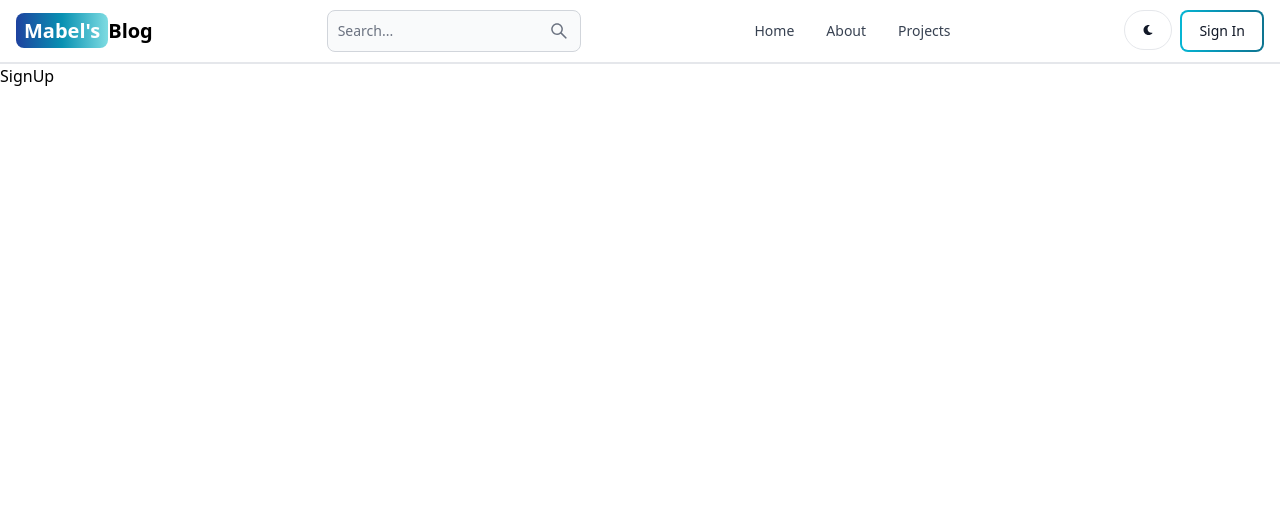
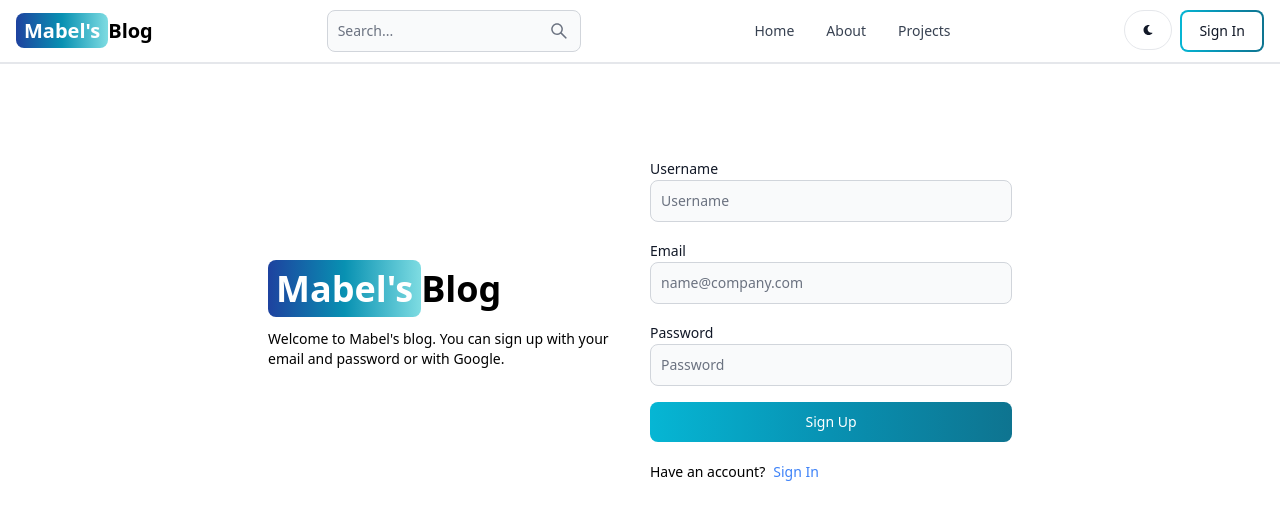
Before and after one commit to nnmai-mabel/mabel-blog, a React (Vite) app in the folder client/: page /signup in a window 1280 px wide. Shown: the top 520 px of the page. Built offline with nearby package versions, Linux system fonts and the light colour scheme.

Commit message:
sign up page

```diff
--- a/client/src/components/Header.jsx
+++ b/client/src/components/Header.jsx
@@ -8,7 +8,7 @@ export default function Header() {
 
 	return (
 		<Navbar className='border-b-2'>
-			<Link to="*" className='self-center whitespace-nowrap text-sm sm:text-xl font-semibold dark:text-white'>
+			<Link to="/" className='self-center whitespace-nowrap text-sm sm:text-xl font-semibold dark:text-white'>
 				<span className='px-2 py-1 bg-gradient-to-r from-blue-800 via-cyan-600 to-teal-300 rounded-lg text-white'>Mabel's</span>
 				Blog
 			</Link>
--- a/client/src/pages/SignUp.jsx
+++ b/client/src/pages/SignUp.jsx
@@ -1,5 +1,63 @@
+import { Button, Label, TextInput } from "flowbite-react"
+import { Link } from "react-router-dom"
+
 export default function SignUp() {
-  return (
-    <div>SignUp</div>
-  )
+	return (
+		<div className="min-h-screen mt-20">
+			<div className="flex p-3 max-w-3xl mx-auto flex-col md:flex-row md:items-center gap-5">
+				{/* left */}
+				<div className="flex-1">
+					<Link
+						to="/"
+						className='font-bold dark:text-white text-4xl'>
+						<span className='px-2 py-1 bg-gradient-to-r from-blue-800 via-cyan-600 to-teal-300 rounded-lg text-white'>
+							Mabel's
+						</span>
+						Blog
+					</Link>
+					<p className="text-sm mt-5">
+						Welcome to Mabel's blog. You can sign up with your email and password or with Google.
+					</p>
+				</div>
+				{/* right */}
+				<div className="flex-1">
+					<form className="flex flex-col gap-4">
+						<div>
+							<Label value="Username" />
+							<TextInput
+								type="text"
+								placeholder="Username"
+								id="username"
+							/>
+						</div>
+						<div>
+							<Label value="Email" />
+							<TextInput
+								type="text"
+								placeholder="name@company.com"
+								id="email"
+							/>
+						</div>
+						<div>
+							<Label value="Password" />
+							<TextInput
+								type="text"
+								placeholder="Password"
+								id="password"
+							/>
+						</div>
+						<Button type="submit" gradientMonochrome="info">
+							Sign Up
+						</Button>
+					</form>
+					<div className="flex gap-2 text-sm mt-5">
+						<span>Have an account?</span>
+						<Link to='signin' className="text-blue-500">
+							Sign In
+						</Link>
+					</div>
+				</div>
+			</div>
+		</div>
+	)
 }
```
